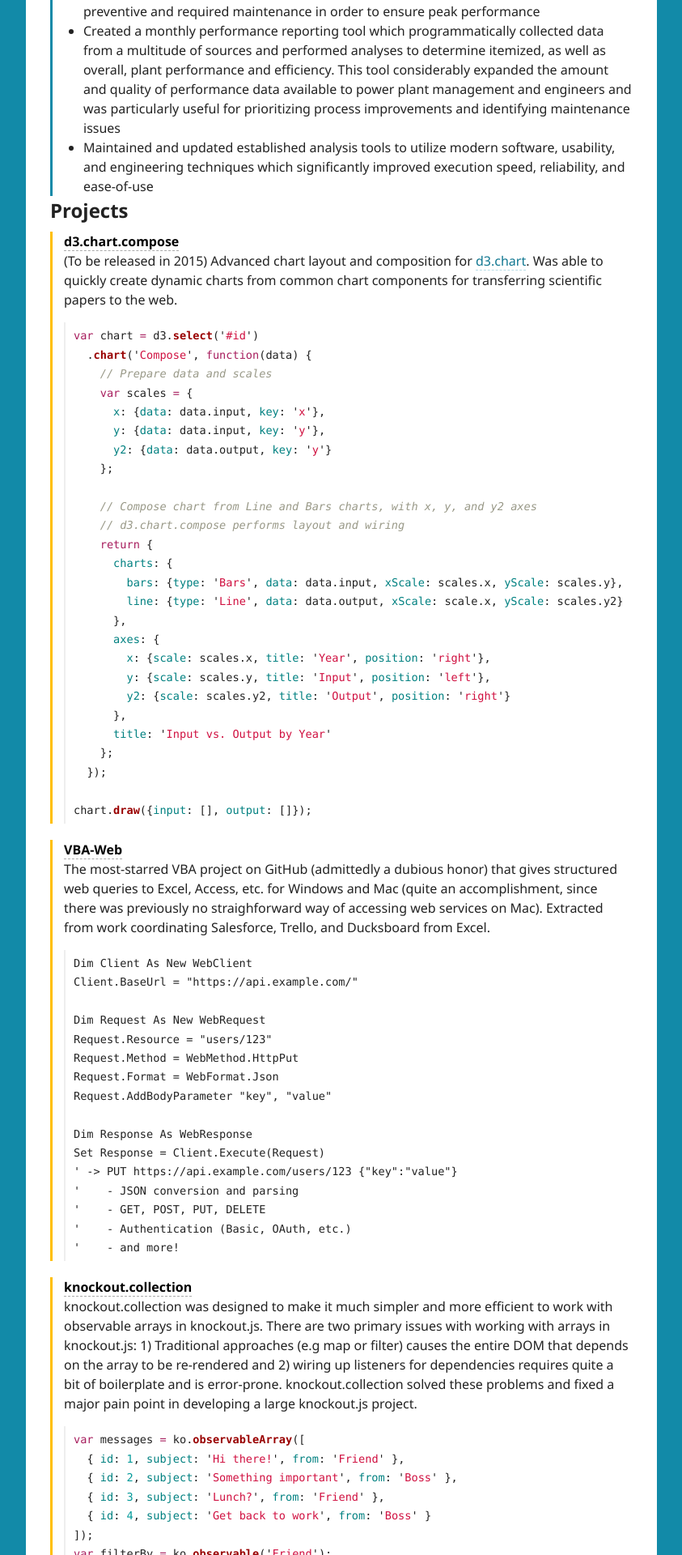
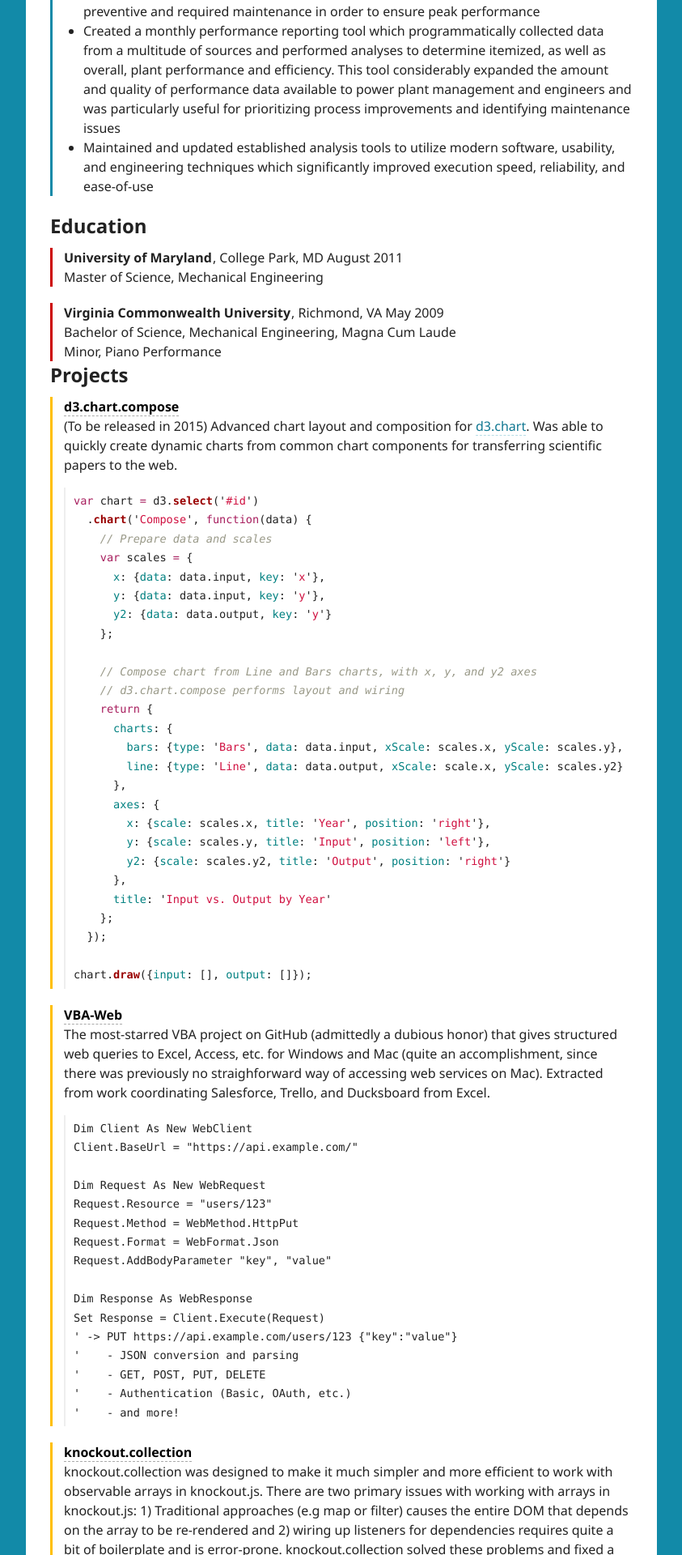
Before and after one commit to timhall/timhall.github.io, a Jekyll site: the page built from resume/index.html, in a window 1280 px wide. Shown: the part 1504-3424 px from the top of the page at 81% size, without its empty margins (218-1061 px from the left). Built offline with Jekyll 4.4.1, drawn with Linux system fonts in a browser that asks for light colours; Markdown is read by kramdown in place of the engine named in the settings; grey boxes are pictures that could not be loaded.

Commit message:
Add education

```diff
--- a/_css/_resume.scss
+++ b/_css/_resume.scss
@@ -2,24 +2,19 @@ $resume-color: #ddd;
 $resume-border-width: 3px;
 $professional-color: $primary-color;
 $project-color: darken(#fc3, 10%);
+$education-color: #c00;
 
 .resume {
 
 }
 
 .resume-section {
-  @extend .column;
-  @extend .clearfix;
-
-  &.type-experience {
-    @extend .column-left;
-  }
-  &.type-projects {
-    @extend .column-right;
+  h2 {
+    margin: 0.2em 0 0.6em 0;
   }
 
-  h2 {
-    margin: 0.2em 0 0.6em 0;
+  &.type-education h2 {
+    margin-top: 1em;
   }
 }
 
@@ -37,8 +32,11 @@ $project-color: darken(#fc3, 10%);
   .type-projects & {
     border-left-color: $project-color;
   }
+  .type-education & {
+    border-left-color: $education-color;
+  }
 
-  .company, .project {
+  .company, .project, .school {
     font-weight: bold;
   }
 
@@ -107,13 +105,26 @@ $project-color: darken(#fc3, 10%);
     vertical-align: sub;
     margin-left: 4px;
   }
+
+  .degrees {
+    list-style: none;
+    padding: 0;
+    margin: 0;
+  }
+
+  .degree {
+
+  }
 }
 
 // Media
 // ----------------------------------------------------- //
 
 @media only screen and (max-width: 720px) {
-  .resume-section:nth-child(2) h2 {
+  .resume-section h2 {
     margin-top: 1em;
   }
+  .resume-section.type-experience h2 {
+    margin-top: 0.2;
+  }
 }
--- a/_data/resume.yml
+++ b/_data/resume.yml
@@ -51,6 +51,18 @@ experience:
     - "Created a monthly performance reporting tool which programmatically collected data from a multitude of sources and performed analyses to determine itemized, as well as overall, plant performance and efficiency. This tool considerably expanded the amount and quality of performance data available to power plant management and engineers and was particularly useful for prioritizing process improvements and identifying maintenance issues"
     - "Maintained and updated established analysis tools to utilize modern software, usability, and engineering techniques which significantly improved execution speed, reliability, and ease-of-use"
 
+education:
+  - school: University of Maryland
+    location: "College Park, MD"
+    graduation_date: August 2011
+    degrees:
+    - "Master of Science, Mechanical Engineering"
+  - school: Virginia Commonwealth University
+    location: "Richmond, VA"
+    graduation_date: May 2009
+    degrees:
+    - "Bachelor of Science, Mechanical Engineering, Magna Cum Laude"
+    - "Minor, Piano Performance"
 projects:
   - project: d3.chart.compose
     blurb: |
--- a/resume/index.html
+++ b/resume/index.html
@@ -5,6 +5,7 @@ title: Resume
 ---
 
 <article class="resume">
+  <div class="column column-left">
     <section class="resume-section type-experience">
       <h2>Experience</h2>
       {% for item in site.data.resume.experience %}
@@ -33,11 +34,28 @@ title: Resume
         </section>
       {% endfor %}
     </section>
+    <section class="resume-section type-education">
+      <h2>Education</h2>
+      {% for item in site.data.resume.education %}
+        <section class="resume-item">
+          <span class="school">{{ item.school }}</span>
+          <span class="location">{{ item.location }}</span>
+          <span class="graduation-date">{{ item.graduation_date }}</span>
+          <ul class="degrees">
+            {% for degree in item.degrees %}
+              <li class="degree">{{ degree }}</li>
+            {% endfor %}
+          </ul>
+        </section>
+      {% endfor %}
+    </section>
+  </div>
+  <div class="column column-right">
     <section class="resume-section type-projects">
       <h2>Projects</h2>
       {% for item in site.data.resume.projects %}
         <section class="resume-item" id="/projects/{{ item.project | dasherize }}">
-        <a class="project" {% if item.github %}href="https://github.com/{{ github.user }}/{{ github.repo }}"{% endif %}>{{ item.project }}</a>
+          <a class="project" {% if item.github %}href="https://github.com/{{ item.github.user }}/{{ item.github.repo }}" target="_blank"{% endif %}>{{ item.project }}</a>
           {% if item.github %}
             <iframe src="https://ghbtns.com/github-btn.html?user={{ item.github.user }}&repo={{ item.github.repo }}&type=star&count=true"
               class="github-star" frameborder="0" scrolling="0" width="100px" height="20px"></iframe>
@@ -55,4 +73,5 @@ title: Resume
         </section>
       {% endfor %}
     </section>
+  </div>
 </article>
```
Lines whose indentation alone changed are shown as unchanged.
